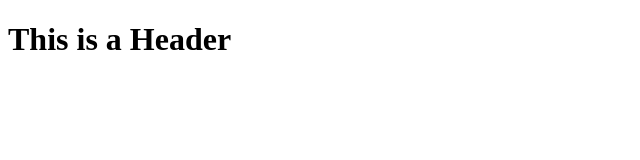
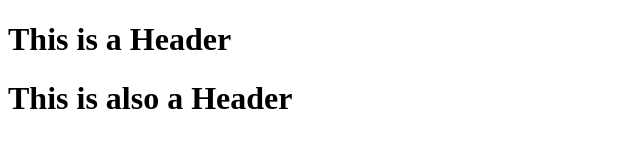
Before and after one commit to kelvin0179/git-test, a plain HTML site: page index.html in a window 1280 px wide. Shown: the whole page, without its empty margins (0-640 px from the left). Drawn offline with Linux system fonts and the light colour scheme.

Commit message:
Second Commit

```diff
--- a/index.html
+++ b/index.html
@@ -7,5 +7,6 @@
   </head>
   <body>
     <h1>This is a Header</h1>
+    <h1>This is also a Header</h1>
   </body>
 </html>
```
Also changed, not shown: templates/index.html (added).
